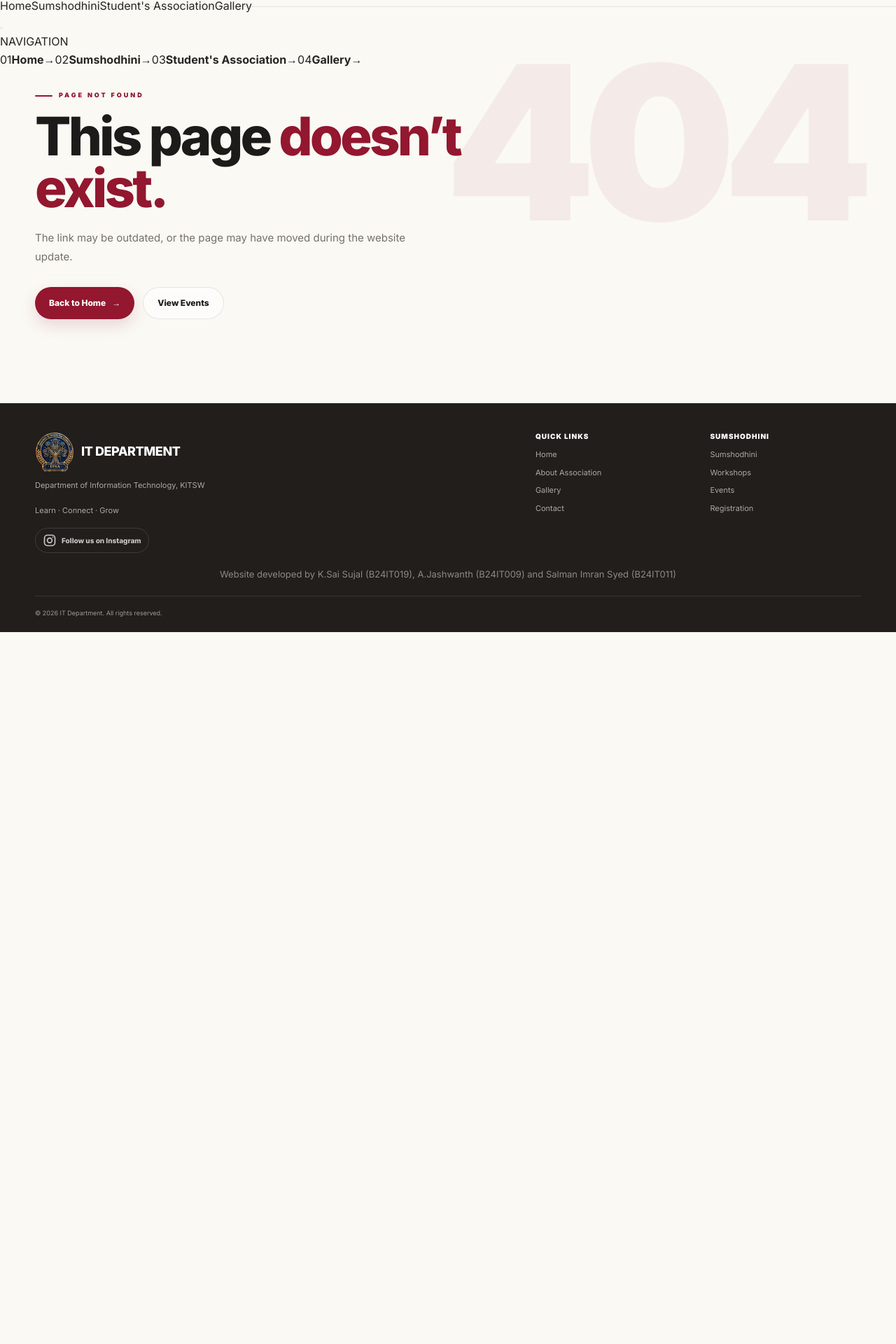
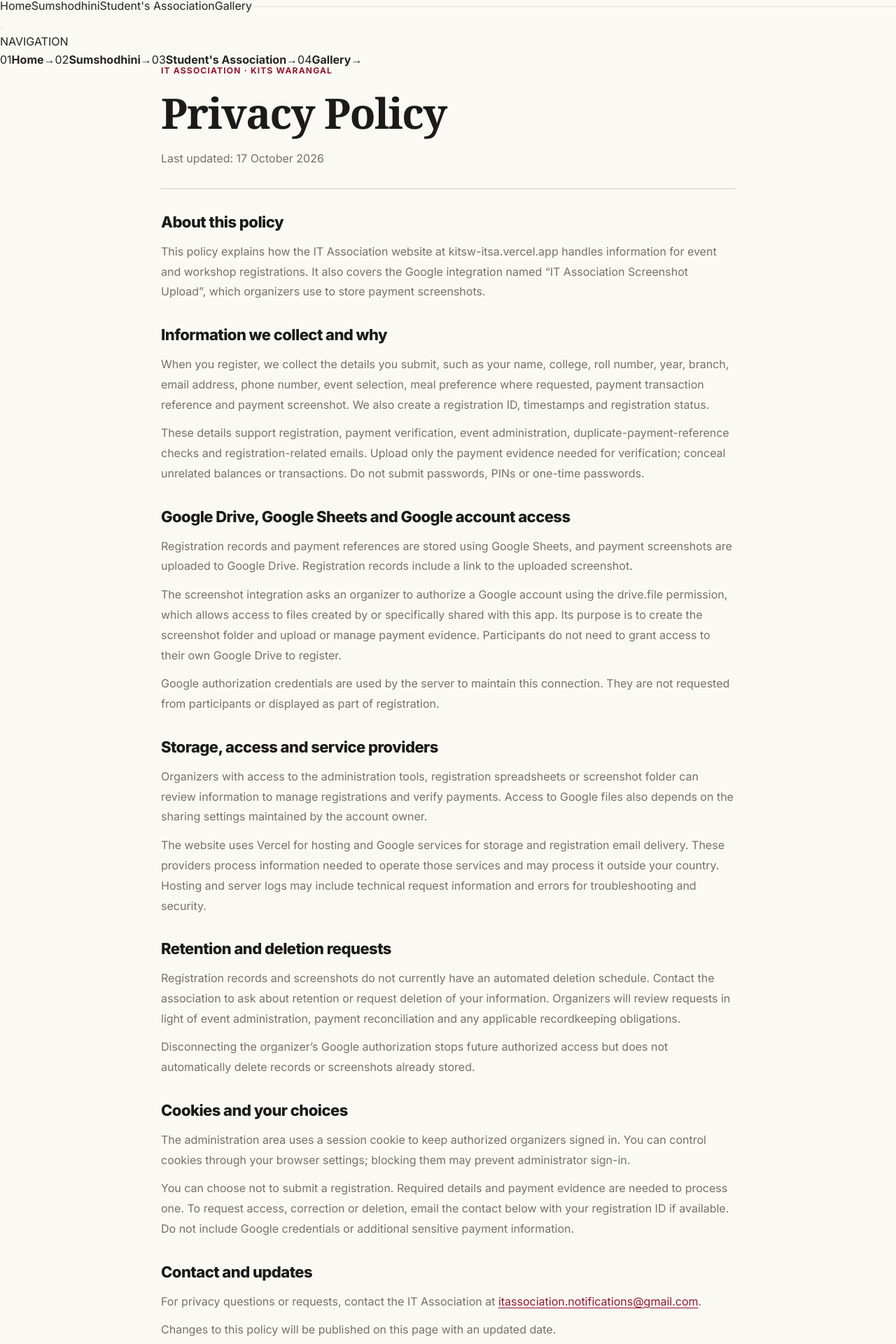
Before and after one commit to Saisujal12/ITSA-REACT-SECONDONE, a React (Vite) app: page /privacy in a window 1280 px wide. Shown: the part 94-2014 px from the top of the page at 70% size. Before the commit the page ends 997 px from the top, so only its background shows below. Built offline with nearby package versions, Linux system fonts and the light colour scheme; no server answers.

Commit message:
Add public registration privacy policy and footer link

```diff
--- a/src/App.jsx
+++ b/src/App.jsx
@@ -13,6 +13,7 @@ import Home from "./pages/Home";
 import LegacyRedirect from "./pages/LegacyRedirect";
 import NotFound from "./pages/NotFound";
 import Register from "./pages/Register";
+import Privacy from "./pages/Privacy";
 import RouteError from "./pages/RouteError";
 import Sumshodhini from "./pages/Sumshodhini";
 import Workshops from "./pages/Workshops";
@@ -199,6 +200,10 @@ const router = createBrowserRouter([
 
             Component: Contact,
           },
+          {
+            path: "privacy",
+            Component: Privacy,
+          },
 
           /*
           |--------------------------------------------------------------------------
--- a/src/components/layout/Footer.jsx
+++ b/src/components/layout/Footer.jsx
@@ -125,7 +125,7 @@ export default function Footer() {
             © {SITE.year} {SITE.name}.
             All rights reserved.
           </p>
-
+          <Link to="/privacy">Privacy Policy</Link>
         </div>
       </div>
     </footer>
--- /dev/null
+++ b/src/pages/Privacy.jsx
@@ -0,0 +1,52 @@
+import { useDocumentTitle } from '../hooks/useDocumentTitle'
+import s from './Privacy.module.css'
+
+export default function Privacy() {
+  useDocumentTitle('Privacy Policy')
+
+  return (
+    <article className={s.page}>
+      <header>
+        <p className={s.eyebrow}>IT ASSOCIATION · KITS WARANGAL</p>
+        <h1>Privacy Policy</h1>
+        <p>Last updated: 17 October 2026</p>
+      </header>
+
+      <section>
+        <h2>About this policy</h2>
+        <p>This policy explains how the IT Association website at kitsw-itsa.vercel.app handles information for event and workshop registrations. It also covers the Google integration named “IT Association Screenshot Upload”, which organizers use to store payment screenshots.</p>
+      </section>
+      <section>
+        <h2>Information we collect and why</h2>
+        <p>When you register, we collect the details you submit, such as your name, college, roll number, year, branch, email address, phone number, event selection, meal preference where requested, payment transaction reference and payment screenshot. We also create a registration ID, timestamps and registration status.</p>
+        <p>These details support registration, payment verification, event administration, duplicate-payment-reference checks and registration-related emails. Upload only the payment evidence needed for verification; conceal unrelated balances or transactions. Do not submit passwords, PINs or one-time passwords.</p>
+      </section>
+      <section>
+        <h2>Google Drive, Google Sheets and Google account access</h2>
+        <p>Registration records and payment references are stored using Google Sheets, and payment screenshots are uploaded to Google Drive. Registration records include a link to the uploaded screenshot.</p>
+        <p>The screenshot integration asks an organizer to authorize a Google account using the drive.file permission, which allows access to files created by or specifically shared with this app. Its purpose is to create the screenshot folder and upload or manage payment evidence. Participants do not need to grant access to their own Google Drive to register.</p>
+        <p>Google authorization credentials are used by the server to maintain this connection. They are not requested from participants or displayed as part of registration.</p>
+      </section>
+      <section>
+        <h2>Storage, access and service providers</h2>
+        <p>Organizers with access to the administration tools, registration spreadsheets or screenshot folder can review information to manage registrations and verify payments. Access to Google files also depends on the sharing settings maintained by the account owner.</p>
+        <p>The website uses Vercel for hosting and Google services for storage and registration email delivery. These providers process information needed to operate those services and may process it outside your country. Hosting and server logs may include technical request information and errors for troubleshooting and security.</p>
+      </section>
+      <section>
+        <h2>Retention and deletion requests</h2>
+        <p>Registration records and screenshots do not currently have an automated deletion schedule. Contact the association to ask about retention or request deletion of your information. Organizers will review requests in light of event administration, payment reconciliation and any applicable recordkeeping obligations.</p>
+        <p>Disconnecting the organizer’s Google authorization stops future authorized access but does not automatically delete records or screenshots already stored.</p>
+      </section>
+      <section>
+        <h2>Cookies and your choices</h2>
+        <p>The administration area uses a session cookie to keep authorized organizers signed in. You can control cookies through your browser settings; blocking them may prevent administrator sign-in.</p>
+        <p>You can choose not to submit a registration. Required details and payment evidence are needed to process one. To request access, correction or deletion, email the contact below with your registration ID if available. Do not include Google credentials or additional sensitive payment information.</p>
+      </section>
+      <section>
+        <h2>Contact and updates</h2>
+        <p>For privacy questions or requests, contact the IT Association at <a href="mailto:itassociation.notifications@gmail.com">itassociation.notifications@gmail.com</a>.</p>
+        <p>Changes to this policy will be published on this page with an updated date.</p>
+      </section>
+    </article>
+  )
+}
--- /dev/null
+++ b/src/pages/Privacy.module.css
@@ -0,0 +1,47 @@
+.page {
+  width: min(820px, calc(100% - 40px));
+  margin: 0 auto;
+  padding: clamp(40px, 7vw, 80px) 0;
+  color: #292321;
+  line-height: 1.8;
+  overflow-wrap: anywhere;
+}
+
+.page header {
+  padding-bottom: 28px;
+  border-bottom: 1px solid #d8cec4;
+}
+
+.eyebrow {
+  color: var(--primary);
+  font-weight: 700;
+  font-size: 12px;
+  letter-spacing: 0.1em;
+}
+
+.page h1 {
+  font-family: var(--font-serif);
+  font-size: clamp(36px, 7vw, 60px);
+  line-height: 1.15;
+  margin: 16px 0;
+}
+
+.page section {
+  margin-top: 32px;
+}
+
+.page h2 {
+  font-size: 22px;
+  line-height: 1.4;
+  margin-bottom: 12px;
+}
+
+.page p + p {
+  margin-top: 12px;
+}
+
+.page a {
+  color: var(--primary);
+  text-decoration: underline;
+  text-underline-offset: 3px;
+}
```
